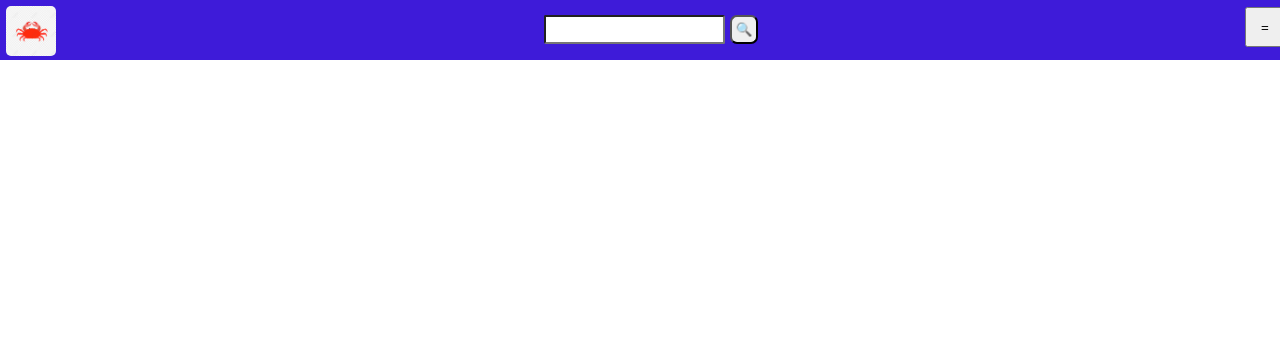
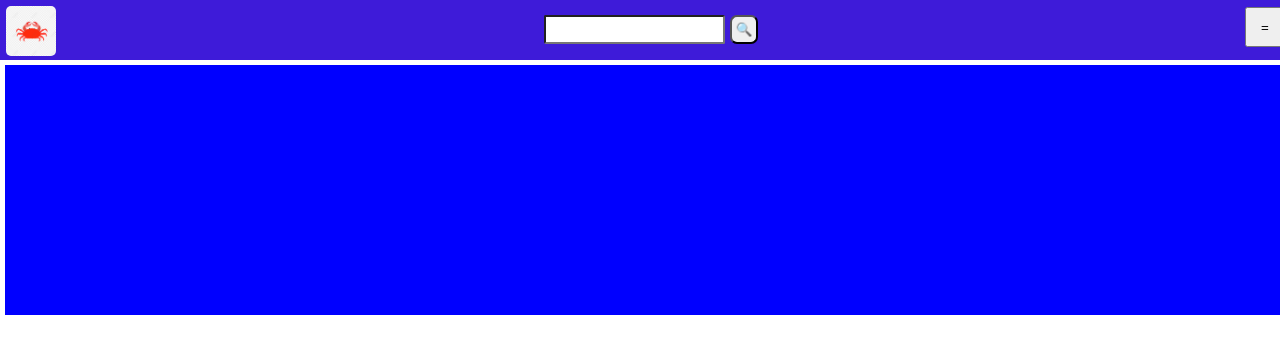
Before and after one commit to Evanjr73/ASC, a Next.js app in the folder my-next-app/: page / in a window 1280 px wide. Shown: the top 354 px of the page. Built offline with nearby package versions, Linux system fonts and the light colour scheme.

Commit message:
estilizando a apresentação

```diff
--- a/my-next-app/pages/index.tsx
+++ b/my-next-app/pages/index.tsx
@@ -2,12 +2,14 @@ import Head from 'next/head'
 import Image from 'next/image'
 import styles from '../styles/Home.module.css'
 import Nave from '../src/nav'
+import Apre from '../src/apre'
 
 
 export default function Home() {
   return (
     <div >
       <Nave></Nave>
+      <Apre></Apre>
     </div>
   )
 }
--- /dev/null
+++ b/my-next-app/src/apre.tsx
@@ -0,0 +1,23 @@
+import { ReactDOM } from "react"
+import { ReactElement } from "react"
+import Image from "next/image"
+
+
+
+
+
+export default function Apre(){
+    return(
+
+        <div id="aprediv1">
+
+
+
+
+
+
+
+
+        </div>
+    )
+}
--- a/my-next-app/styles/globals.css
+++ b/my-next-app/styles/globals.css
@@ -41,3 +41,31 @@ input{
   width: 40px;
   margin-top: 2px;
 }
+
+
+
+
+
+
+
+
+
+
+
+
+
+/* ================================ APRESENTAÇÃO
+================================================ */
+
+
+
+
+
+
+#aprediv1{
+  display: flex;
+  height: 250px;
+  width: 100%;
+  background-color: blue;
+  margin: 5px;
+}
```
